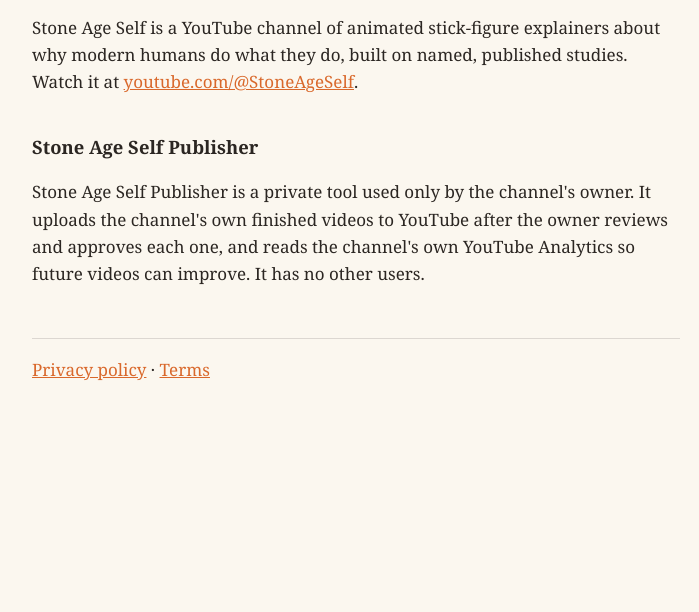
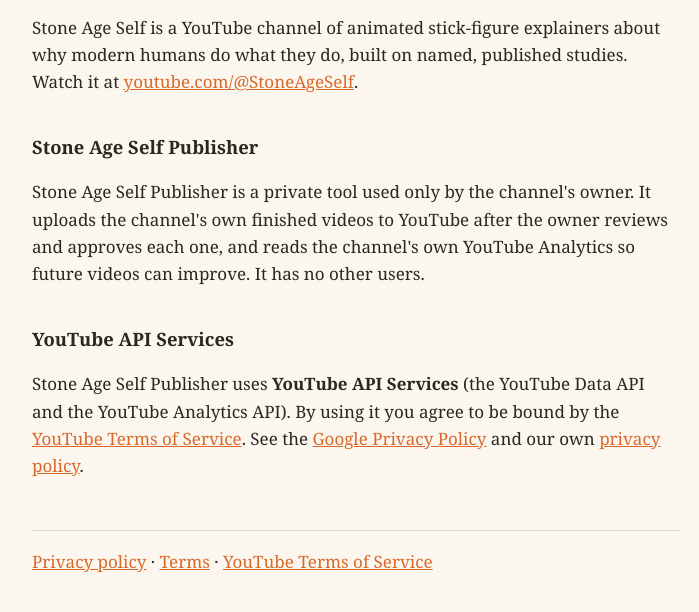
Before and after one commit to abhirn/abhirn.github.io, a plain HTML site: page index.html in a window 1280 px wide. Shown: the part 134-746 px from the top of the page, without its empty margins (284-983 px from the left). Drawn offline with Linux system fonts and the light colour scheme.

Commit message:
Add files via upload

```diff
--- a/index.html
+++ b/index.html
@@ -5,5 +5,7 @@
 <p>Stone Age Self is a YouTube channel of animated stick-figure explainers about why modern humans do what they do, built on named, published studies. Watch it at <a href="https://www.youtube.com/@StoneAgeSelf">youtube.com/@StoneAgeSelf</a>.</p>
 <h2>Stone Age Self Publisher</h2>
 <p>Stone Age Self Publisher is a private tool used only by the channel's owner. It uploads the channel's own finished videos to YouTube after the owner reviews and approves each one, and reads the channel's own YouTube Analytics so future videos can improve. It has no other users.</p>
-<footer><a href="privacy.html">Privacy policy</a> · <a href="terms.html">Terms</a></footer>
+<h2>YouTube API Services</h2>
+<p>Stone Age Self Publisher uses <b>YouTube API Services</b> (the YouTube Data API and the YouTube Analytics API). By using it you agree to be bound by the <a href="https://www.youtube.com/t/terms">YouTube Terms of Service</a>. See the <a href="https://policies.google.com/privacy">Google Privacy Policy</a> and our own <a href="privacy.html">privacy policy</a>.</p>
+<footer><a href="privacy.html">Privacy policy</a> · <a href="terms.html">Terms</a> · <a href="https://www.youtube.com/t/terms">YouTube Terms of Service</a></footer>
 </main></body></html>
```
Also changed, not shown: privacy.html (+3 -1 lines).
